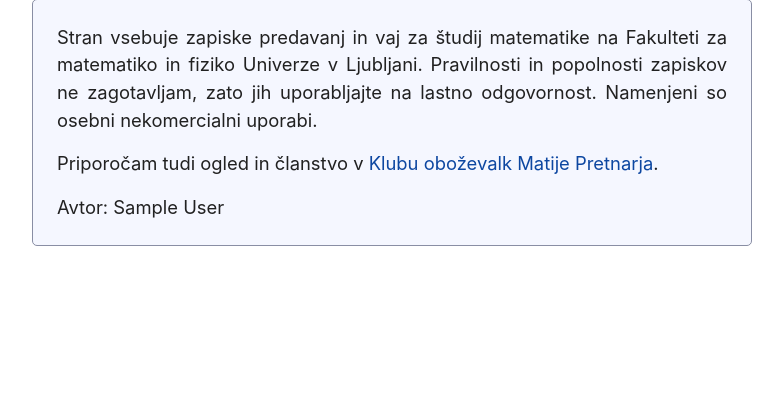
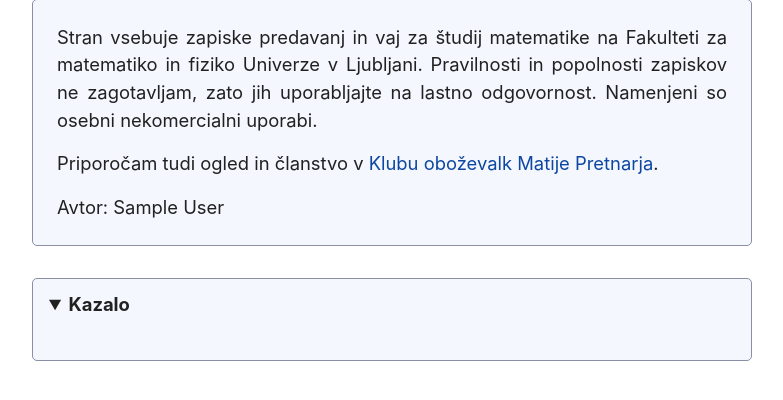
Before and after one commit to filips123/MathNotes, a Python web app: template templates/index.html in a window 1280 px wide. Shown: the part 167-567 px from the top of the page, without its empty margins (248-1031 px from the left). Run offline with Jinja, Linux system fonts and the light colour scheme; the template is opened without the code that fills it: most values are stand-ins (such as "Sample title", 1, 10 or a date in 2020).

Commit message:
Add table of contents to the index page

```diff
--- a/assets/css/main.css
+++ b/assets/css/main.css
@@ -33,6 +33,18 @@
   .fanclub {
     text-align: justify;
   }
+}
+
+.toc {
+  margin-bottom: 2rem;
+}
+
+.toc > details {
+  margin-bottom: 0;
+}
+
+.toc > details > ul {
+  padding-bottom: 0.7rem;
 }
 
 .directory-title,
--- a/templates/index.html
+++ b/templates/index.html
@@ -45,6 +45,21 @@
   </ul>
 {% endmacro %}
 
+{% macro render_toc(tree, path="") %}
+  <ul>
+    {% for key, node in tree.items() %}
+      {% if node.type == "directory" %}
+        {% set node_id = (path ~ '/' ~ node.slug).lstrip('/').replace('/', '-') %}
+        <li><a href="#{{ node_id }}">{{ node.name }}</a>
+          {% if node.content %}
+            {{ render_toc(node.content, path ~ '/' ~ node.slug) }}
+          {% endif %}
+        </li>
+      {% endif %}
+    {% endfor %}
+  </ul>
+{% endmacro %}
+
 <html lang="{{ meta.language }}">
   <head>
     <meta charset="utf-8" />
@@ -84,6 +99,13 @@
         <p class="author">Avtor: <span itemprop="author">{{ meta.author }}</span></p>
       </div>
 
+      <nav class="toc">
+        <details open>
+          <summary>Kazalo</summary>
+          {{ render_toc(tree) }}
+        </details>
+      </nav>
+
       {{ render_tree(tree) }}
     </main>
   </body>
```
Also changed, not shown: 2 other files.
